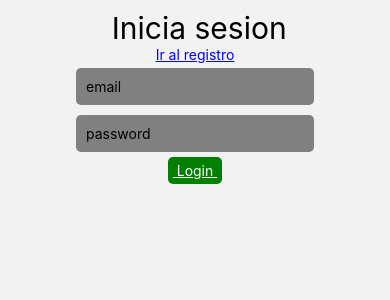
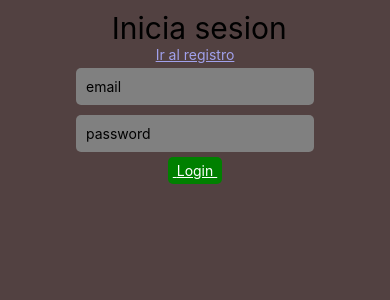
Before and after one commit to SalvadorTomaghelli/integradorNative, a React Native app: screen /Home in a window 390 px wide. Shown: the top 300 px of the page. Built offline with nearby package versions, Linux system fonts and the light colour scheme; no server answers.

Commit message:
cambios css

```diff
--- a/src/components/Comentarios.js
+++ b/src/components/Comentarios.js
@@ -26,12 +26,13 @@ class Comentarios extends Component {
 
     comentarios:{
       alignItems: 'flex-start',
-      width: '50%',
+      width: '60%',
       padding: 10,
       borderRadius: 10,
       margin: 10,
       marginBottom: 20,
-      borderWidth: 2
+      borderWidth: 2,
+      backgroundColor: 'rgb(242 243 220)'
     },
     textoAbajo:{
       borderTopWidth: 2,
--- a/src/components/CommentForm.js
+++ b/src/components/CommentForm.js
@@ -29,7 +29,7 @@ class comentarioForm extends Component {
   render() {
     return (
       <View style= {styles.container}>
-        <Text>Nuevo comentario</Text>
+        <Text style={styles.titulo}>Agrega un comentario</Text>
         <TextInput style= {styles.input}
           placeholder="comenta algo"
           onChangeText={(text) => this.setState({ comentario: text })}
@@ -45,8 +45,8 @@ class comentarioForm extends Component {
 
 const styles = StyleSheet.create({
   container: {
+    flex:1,
     paddingHorizontal:10,
-    marginTop: 20,
 
   },
     input: {
@@ -62,12 +62,20 @@ const styles = StyleSheet.create({
     backgroundColor:'#28a745',
     paddingHorizontal: 10,
     paddingVertical: 6,
-    border: '1px solid #28a745'
+    border: '1px solid #28a745',
+    borderRadius: 10,
+    width: '10%',
   },
   texto: {
     color: '#fff',
     textAlign: 'center',
+    fontSize: 20,
+    textDecorationLine: 'underline'
 
+
+  },
+  titulo:{
+      fontSize: 40
   }
 
 
--- a/src/components/HomeMenu.js
+++ b/src/components/HomeMenu.js
@@ -22,6 +22,7 @@ class HomeMenu extends Component {
   render() {
     const Tab = createBottomTabNavigator();
     return (
+
       <Tab.Navigator>
         <Tab.Screen
           name="Home"
--- a/src/screens/Home.js
+++ b/src/screens/Home.js
@@ -31,7 +31,7 @@ export default class Home extends Component{
         return(
             <View style = {styles.container}>
                 <Text style= {styles.titulo}>
-                    Comentarios de la comunidad
+                    Comentarios de la comunidad:
 
                 </Text>
                 {this.state.comentarios.length === 0 ? (<Text>No hay posteos aun</Text>) :
@@ -48,10 +48,18 @@ export default class Home extends Component{
 const styles = StyleSheet.create({
     container:{
         flex: 1,
-        padding: 10
+        padding: 10,
+        backgroundColor: 'rgb(82 65 65)',
+        display: 'center'
     },
     titulo:{
-        fontSize: 30,
-        marginBottom: 10
+        fontSize: 15,
+        backgroundColor: 'black',
+        color: 'rgb(242 243 220)',
+        borderRadius: 10,
+        width: '20%',
+        margin: 10,
+        padding: 15,
+        textDecorationLine: 'underline'
     },
 })
--- a/src/screens/Login.js
+++ b/src/screens/Login.js
@@ -107,7 +107,9 @@ handleSubmit() {
       container:{
           alignItems: 'center',
           width: '100%',
-          padding: 10
+          padding: 10,
+           backgroundColor: 'rgb(82 65 65)',
+           height: '100%'
       },
       field: {
           backgroundColor: 'gray',
@@ -133,7 +135,7 @@ handleSubmit() {
           fontSize: 30
       },
       logueo:{
-          color: 'blue',
+          color: 'rgb(161 161 236)',
           textDecorationLine: 'underline'
       }
   })
--- a/src/screens/Register.js
+++ b/src/screens/Register.js
@@ -131,7 +131,9 @@ const styles = StyleSheet.create({
     container:{
         alignItems: 'center',
         width: '100%',
-        padding: 10
+        padding: 10,
+        backgroundColor: 'rgb(82 65 65)',
+        height: '100%'
     },
     field: {
         backgroundColor: 'gray',
@@ -157,7 +159,7 @@ const styles = StyleSheet.create({
         fontSize: 30
     },
     logueo:{
-        color: 'blue',
+        color: 'rgb(161 161 236)',
         textDecorationLine: 'underline'
     }
 })
```
